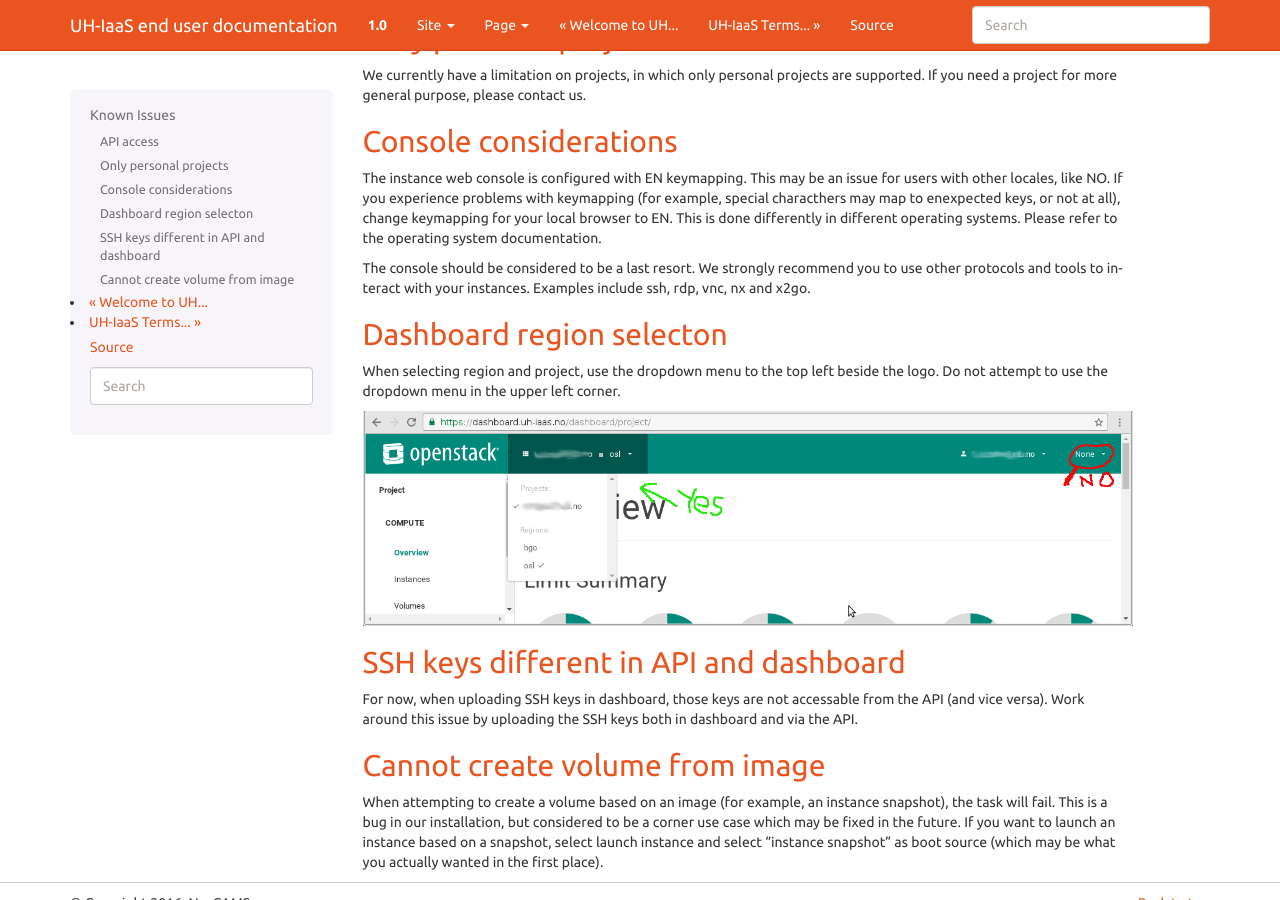
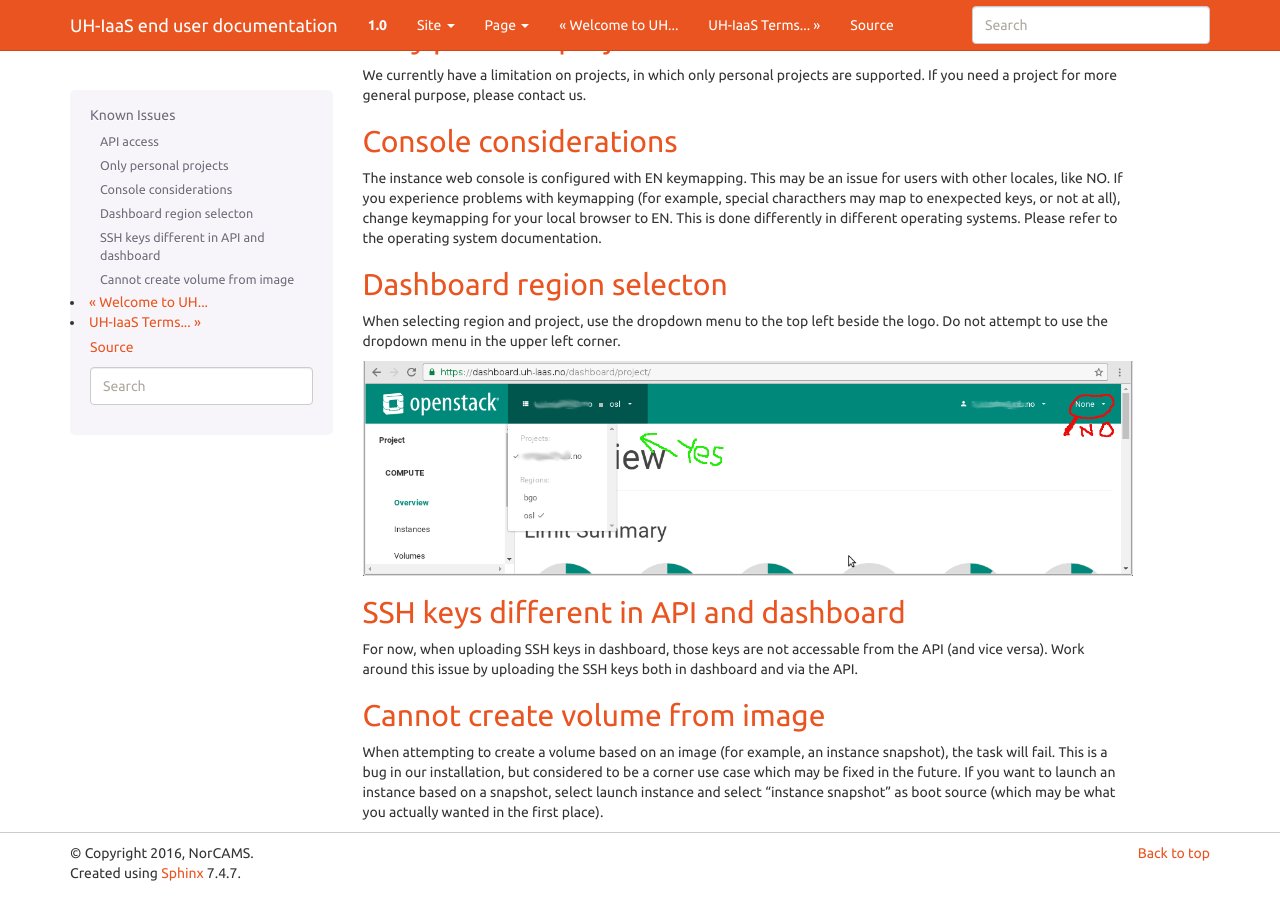
Before and after one commit to norcams/docs-enduser, a Sphinx documentation site: the page built from docs/known-issues.rst, in a window 1280 px wide and 900 px high, scrolled down 459 px. Built offline with Sphinx 7.4.7, drawn with Linux system fonts in a browser that asks for light colours.

Commit message:
Remove redundant note on remote protocols

```diff
--- a/docs/known-issues.rst
+++ b/docs/known-issues.rst
@@ -33,10 +33,6 @@ or not at all), change keymapping for your local browser to EN. This is
 done differently in different operating systems. Please refer to the
 operating system documentation.
 
-The console should be considered to be a last resort. We strongly recommend
-you to use other protocols and tools to interact with your instances.
-Examples include ssh, rdp, vnc, nx and x2go.
-
 
 Dashboard region selecton
 -------------------------
```
